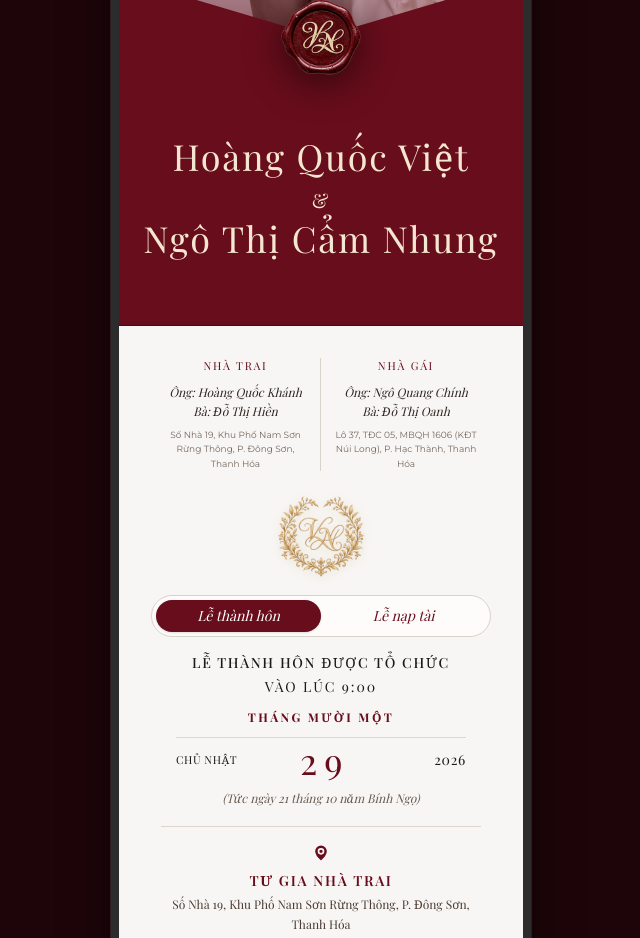
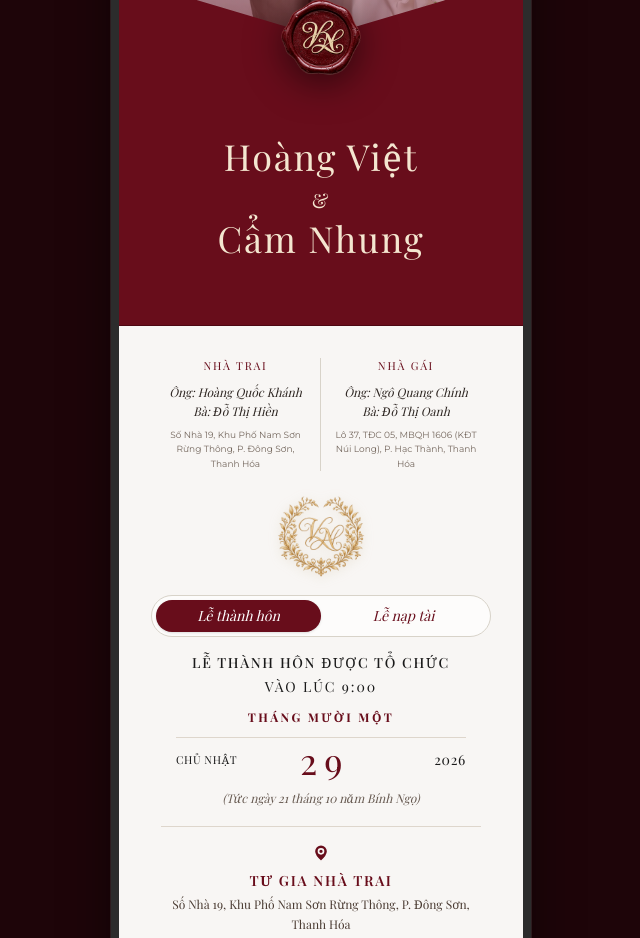
Before and after one commit to rio61120/hv-cn-wedding-invitation, a Next.js app: page / in a window 1280 px wide. Shown: the part 1280-2218 px from the top of the page, without its empty margins (319-959 px from the left). Built offline with nearby package versions, Linux system fonts and the light colour scheme; a web font is replaced by a local one.

Commit message:
update cpde

```diff
--- a/src/components/wedding/Section3CoupleHero.tsx
+++ b/src/components/wedding/Section3CoupleHero.tsx
@@ -67,8 +67,8 @@ export const Section3CoupleHero: React.FC = () => {
               nameClassName="text-[clamp(1.65rem,8vw,2.25rem)] tracking-[0.05em]"
               showAmpersand
               fontClassName="font-serif"
-              groomName={weddingConfig.couple.groomFullName}
-              brideName={weddingConfig.couple.brideFullName}
+              groomName={weddingConfig.couple.groomName}
+              brideName={weddingConfig.couple.brideName}
               nameWeightClassName="font-normal"
             />
           </FadeUp>
```
Also changed, not shown: 2 other files (tests, documents, lock files or other folders).
